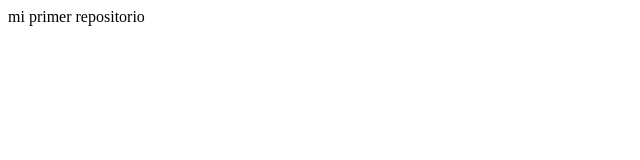
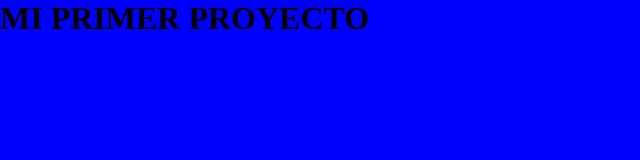
Before and after one commit to brauliotorres3/mi-primer-repositorio, a plain HTML site: page index.html in a window 1280 px wide. Shown: the whole page, without its empty margins (0-640 px from the left). Drawn offline with Linux system fonts and the light colour scheme.

Commit message:
se agrega estilos

```diff
--- a/index.html
+++ b/index.html
@@ -5,8 +5,9 @@
     <meta http-equiv="X-UA-Compatible" content="IE=edge">
     <meta name="viewport" content="width=device-width, initial-scale=1.0">
     <title>Document</title>
+    <link rel="stylesheet" href="style.css">
 </head>
 <body>
-    mi primer repositorio
+    <h1>MI PRIMER PROYECTO</h1>
 </body>
 </html>
--- /dev/null
+++ b/style.css
@@ -0,0 +1,9 @@
+* {
+    box-sizing: border-box;
+    margin: 0;
+    padding: 0;
+}
+
+body{
+    background-color: blue;
+}
```
